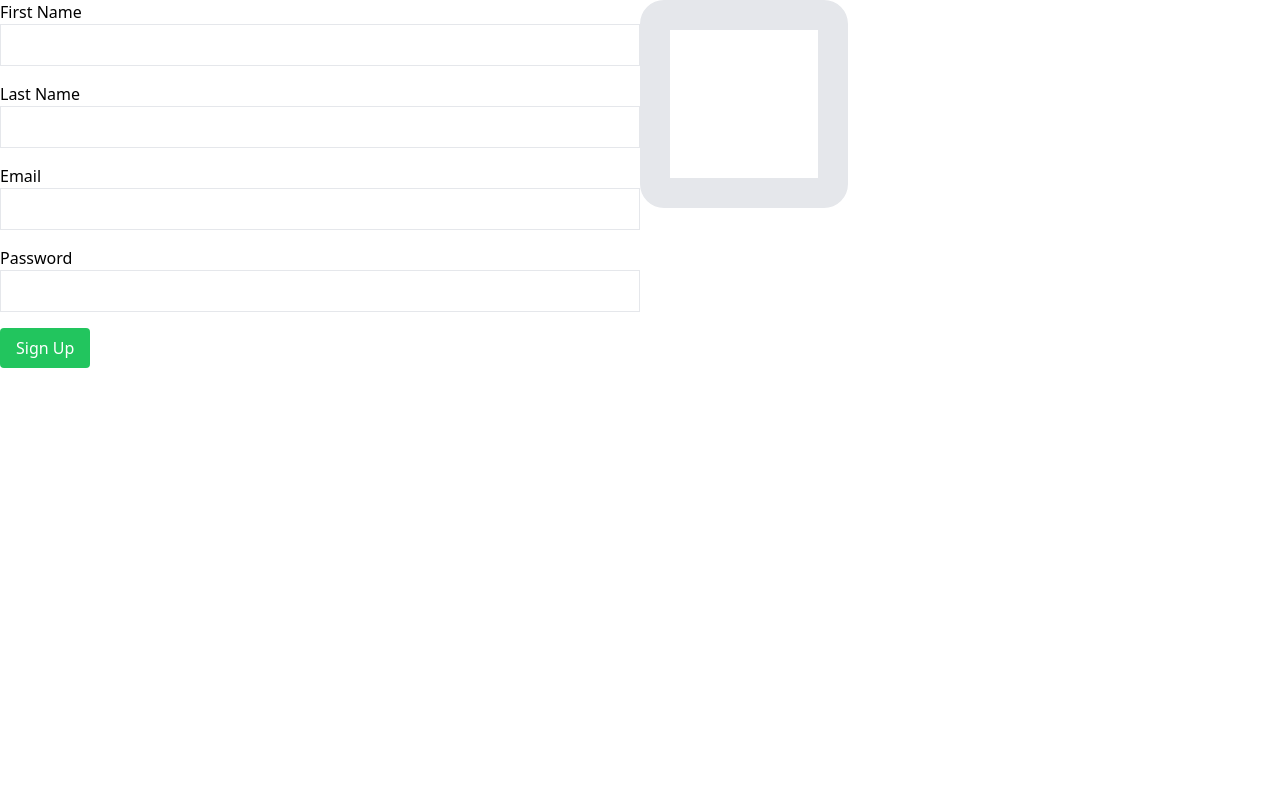
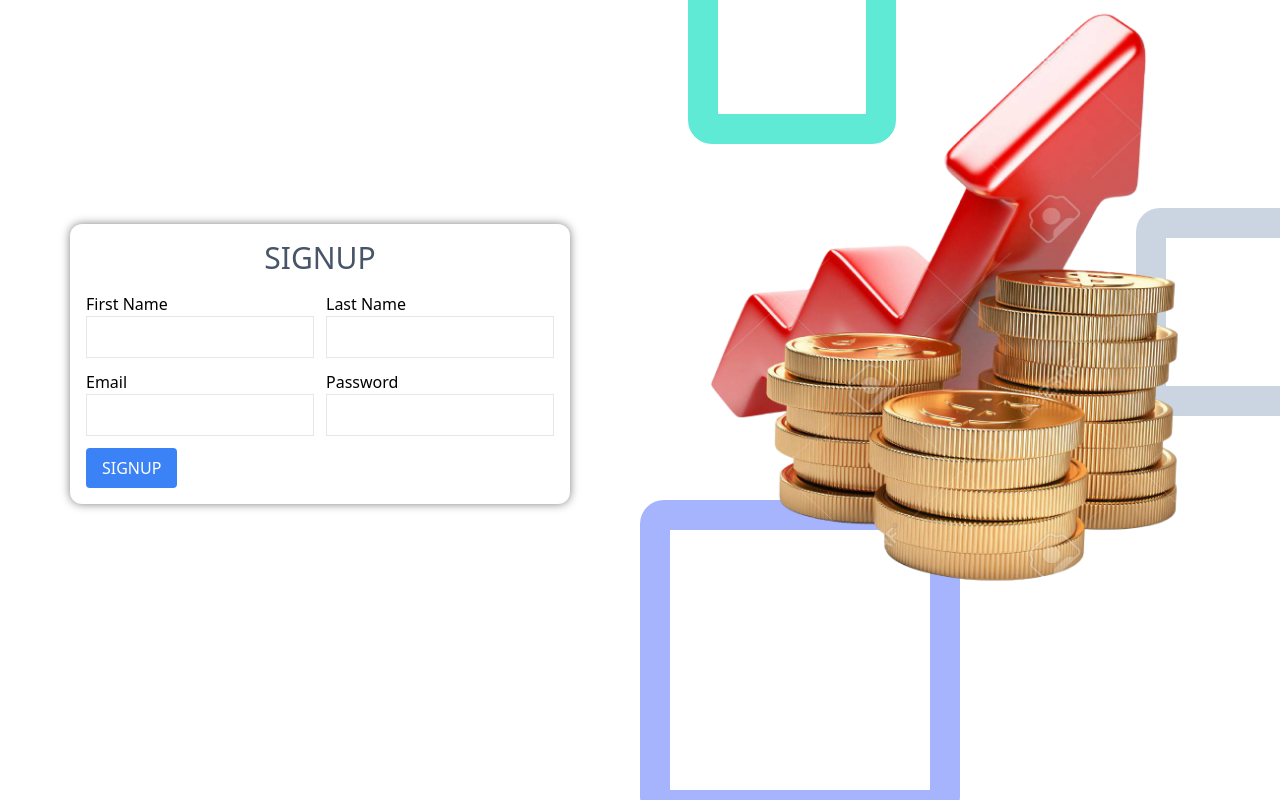
Before and after one commit to ta0047/ExpenseTracker, a React (Vite) app in the folder frontend/: page /signup in a window 1280 px wide. Built offline with nearby package versions, Linux system fonts and the light colour scheme.

Commit message:
Work on signup and login form

```diff
--- a/frontend/src/Components/Layouts/AuthLayout.jsx
+++ b/frontend/src/Components/Layouts/AuthLayout.jsx
@@ -1,16 +1,24 @@
 import chart from '../../assets/images/chart.jpg'
 import coins from '../../assets/images/coins.jpg'
-import coins2 from '../../assets/images/coins2.jpg'
+import coins2 from '../../assets//images/coins2.png'
 import { FcBullish } from "react-icons/fc";
 function AuthLayout({ children }) {
     return (
         <>
-            <div className="sm:flex">
-                <div className="w-1/2">
+            <div className="md:flex h-screen">
+                <div className="w-full md:w-1/2">
                     {children}
                 </div>
-                <div className="w-1/2">
-                    <div className="border-[30px] w-52 h-52 rounded-3xl"></div>
+                <div className="hidden md:block w-1/2 overflow-hidden relative">
+                    <div className="border-[30px] w-52 h-52 rounded-3xl border-slate-300 absolute top-52 -right-16 -z-10"></div>
+
+                    <div className="border-[30px] w-52 h-52 rounded-3xl border-teal-300 absolute -top-16 right-96 -z-10"></div>
+
+                    <div className="">
+                        <img src={coins2} className='z-10 h-[600px] w-[850px] ' alt="" />
+                    </div>
+
+                    <div className="border-[30px] w-80 h-80 rounded-3xl border-indigo-300 absolute top-[500px] right-80 -z-10"></div>
                 </div>
 
             </div>
--- a/frontend/src/Pages/Auth/Login.jsx
+++ b/frontend/src/Pages/Auth/Login.jsx
@@ -18,8 +18,11 @@ const Login = () => {
 
   return (
     <AuthLayout>
+      <div className="w-80 mt-56 m-auto p-4 shadow-[0_0_10px_rgba(0,0,0,0.5)] rounded-xl">
         <form onSubmit={handleSubmit(onSubmit)} className="space-y-4">
+          <h1 className='text-3xl text-slate-600 text-center'>LOGIN</h1>
           <div>
+
             <label>Email</label>
             <input
               type="email"
@@ -41,6 +44,7 @@ const Login = () => {
 
           <input type="submit" value="Login" className="bg-blue-500 text-white py-2 px-4 rounded" />
         </form>
+      </div>
     </AuthLayout>
   );
 };
--- a/frontend/src/Pages/Auth/SignUp.jsx
+++ b/frontend/src/Pages/Auth/SignUp.jsx
@@ -14,38 +14,41 @@ const SignUp = () => {
 
   return (
     <AuthLayout>
+      <div className="w-80 md:w-[500px] mt-56 m-auto p-4 shadow-[0_0_10px_rgba(0,0,0,0.5)] rounded-xl">
+
         <form onSubmit={handleSubmit(onSubmit)} className="space-y-4">
-        <div>
+          <h1 className='text-3xl text-slate-600 text-center'>SIGNUP</h1>
+          <div className="grid grid-cols-1 md:grid-cols-2 gap-3">
+            <div className="">
               <label>First Name</label>
               <input
-            type="text"
-            {...register("firstName", { required: "First name is required" })}
+                type="email"
+                {...register("email", { required: "Email is required" })}
                 className="border p-2 w-full"
               />
-          {errors.firstName && <span className="text-red-500 text-sm">{errors.firstName.message}</span>}
+              {errors.email && <span className="">{errors.email.message}</span>}
             </div>
 
-        <div>
+            <div className="">
               <label>Last Name</label>
               <input
-            type="text"
-            {...register("lastName", { required: "Last name is required" })}
+                type="email"
+                {...register("email", { required: "Email is required" })}
                 className="border p-2 w-full"
               />
-          {errors.lastName && <span className="text-red-500 text-sm">{errors.lastName.message}</span>}
+              {errors.email && <span className="">{errors.email.message}</span>}
             </div>
 
-        <div>
+            <div className="">
               <label>Email</label>
               <input
                 type="email"
                 {...register("email", { required: "Email is required" })}
                 className="border p-2 w-full"
               />
-          {errors.email && <span className="text-red-500 text-sm">{errors.email.message}</span>}
+              {errors.email && <span className="">{errors.email.message}</span>}
             </div>
-
-        <div>
+            <div className="">
               <label>Password</label>
               <input
                 type="password"
@@ -55,8 +58,12 @@ const SignUp = () => {
               {errors.password && <span className="text-red-500 text-sm">{errors.password.message}</span>}
             </div>
 
-        <input type="submit" value="Sign Up" className="bg-green-500 text-white py-2 px-4 rounded" />
+            <div className="">
+              <input type="submit" value="SIGNUP" className="bg-blue-500 text-white py-2 px-4 rounded" />
+            </div>
+          </div>
         </form>
+      </div>
     </AuthLayout>
   );
 };
```
Also changed, not shown: frontend/src/assets/images/coins2.jpg (deleted), frontend/src/assets/images/coins2.png (added). Lines whose indentation alone changed are shown as unchanged.
